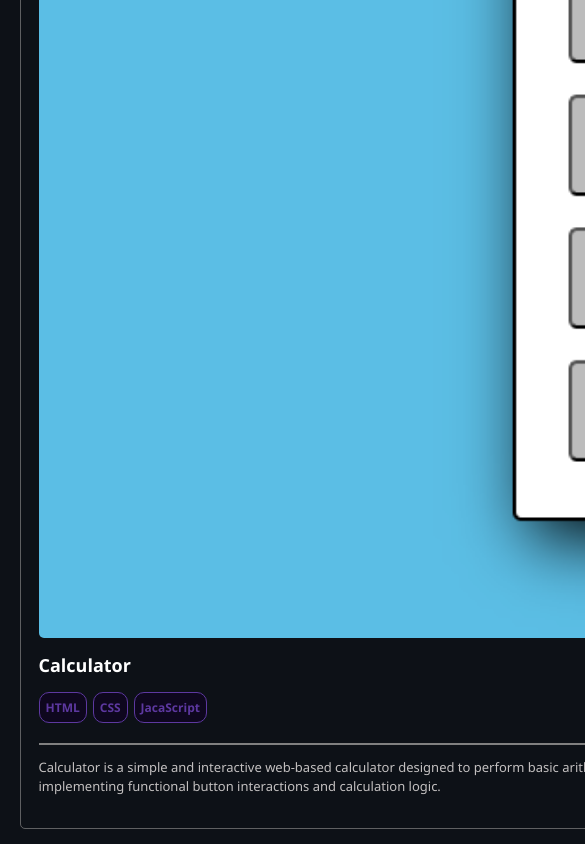
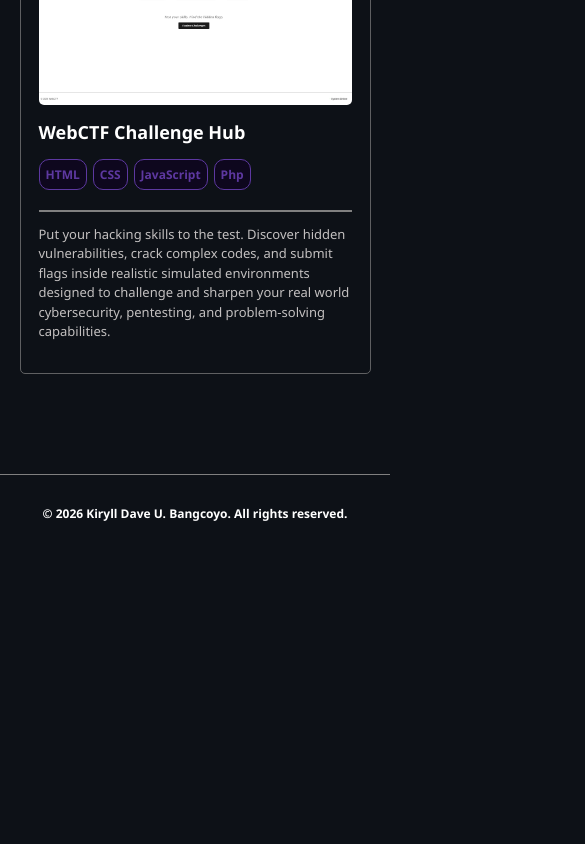
Before and after one commit to FoowsIsBack/Web_Portfolio, a React (Vite) app: page /projects in a window 390 px wide. Shown: the part 2900-3744 px from the top of the page, 585 px wide, since content can reach past the window. After the commit the page ends 3459 px from the top, so only its background shows below. Built offline with nearby package versions, Linux system fonts and the light colour scheme.

Commit message:
Add web_CTF styles for consistent layout and hover effects

```diff
--- a/src/assets/Css/Projects.module.css
+++ b/src/assets/Css/Projects.module.css
@@ -105,7 +105,7 @@ body{
     margin-bottom: 0;
 }
 
-.parking, .calcu, .kirotask, .entrance, .web_calcu{
+.parking, .calcu, .kirotask, .entrance, .web_calcu, .web_CTF{
     margin-top: 30px;
     padding: 30px;
     width: 550px;
@@ -116,17 +116,17 @@ body{
     transition: transform 0.3s ease, box-shadow 0.3s ease;
 }
 
-.parking:active, .calcu:active, .kirotask:active, .entrance:active, .web_calcu:active{
+.parking:active, .calcu:active, .kirotask:active, .entrance:active, .web_calcu:active, .web_CTF:active{
     opacity: 0.8;
 }
 
-.parking:hover, .calcu:hover, .kirotask:hover, .entrance:hover, .web_calcu:hover{
+.parking:hover, .calcu:hover, .kirotask:hover, .entrance:hover, .web_calcu:hover, .web_CTF:hover{
     transform: scale(1.02);
     box-shadow: 0 12px 25px rgba(0,0,0,0.25);
     border: 1px solid white;
 }
 
-.parking img, .calcu img, .kirotask img, .entrance img, .web_calcu img{
+.parking img, .calcu img, .kirotask img, .entrance img, .web_calcu img, .web_CTF img{
     display: flex;
     justify-content: center;
     align-items: center;
@@ -135,7 +135,7 @@ body{
     height: auto;
 }
 
-.parking2 img, .calcu2 img, .kirotask2 img, .entrance2 img, .web_calcu2 img{
+.parking2 img, .calcu2 img, .kirotask2 img, .entrance2 img, .web_calcu2 img, .web_calcu2 img{
     display: flex;
     justify-content: center;
     align-items: center;
@@ -144,7 +144,7 @@ body{
     height: auto;
 }
 
-.parking2 h2, .calcu2 h2, .kirotask2 h2, .entrance2 h2, .web_calcu2 h2{
+.parking2 h2, .calcu2 h2, .kirotask2 h2, .entrance2 h2, .web_calcu2 h2, .web_calcu2 h2{
     text-align: left;
 }
 
@@ -305,7 +305,7 @@ body{
         gap: 30px;
     }
 
-    .parking, .calcu, .kirotask, .entrance, .web_calcu{
+    .parking, .calcu, .kirotask, .entrance, .web_calcu, .web_CTF{
         width: 100%;
         min-width: 0;
         box-sizing: border-box;
@@ -350,7 +350,7 @@ body{
         margin-top: 20px;
     }
 
-    .parking, .calcu, .kirotask, .entrance, .web_calcu{
+    .parking, .calcu, .kirotask, .entrance, .web_calcu, .web_CTF{
         width: 100%;
         min-height: 500px;
         padding: 20px;
@@ -358,7 +358,7 @@ body{
         margin-top: 20px;
     }
 
-    .parking h2, .calcu h2, .kirotask h2, .entrance h2, .web_calcu h2{
+    .parking h2, .calcu h2, .kirotask h2, .entrance h2, .web_calcu h2, .web_CTF h2{
         font-size: 20px;
     }
 
@@ -471,7 +471,7 @@ body{
         margin-top: 15px;
     }
 
-    .parking, .calcu, .kirotask, .entrance, .web_calcu{
+    .parking, .calcu, .kirotask, .entrance, .web_calcu, .web_CTF{
         width: 100%;
         min-height: auto;
         padding: 18px;
@@ -479,7 +479,7 @@ body{
         box-sizing: border-box;
     }
 
-    .parking h2, .calcu h2, .kirotask h2, .entrance h2, .web_calcu h2{
+    .parking h2, .calcu h2, .kirotask h2, .entrance h2, .web_calcu h2, .web_CTF h2{
         font-size: 18px;
     }
 
@@ -504,7 +504,7 @@ body{
         font-size: 14px;
     }
 
-    .parking img, .calcu img, .kirotask img, .entrance img, .web_calcu img{
+    .parking img, .calcu img, .kirotask img, .entrance img, .web_calcu img, .web_CTF img{
         width: 100%;
         height: auto;
     }
@@ -593,12 +593,12 @@ body{
         gap: 12px;
     }
 
-    .parking, .calcu, .kirotask, .entrance, .web_calcu{
+    .parking, .calcu, .kirotask, .entrance, .web_calcu, .web_CTF{
         padding: 12px;
         margin-top: 12px;
     }
 
-    .parking h2, .calcu h2, .kirotask h2, .entrance h2, .web_calcu h2{
+    .parking h2, .calcu h2, .kirotask h2, .entrance h2, .web_calcu h2, .web_CTF h2{
         font-size: 16px;
     }
 
```
